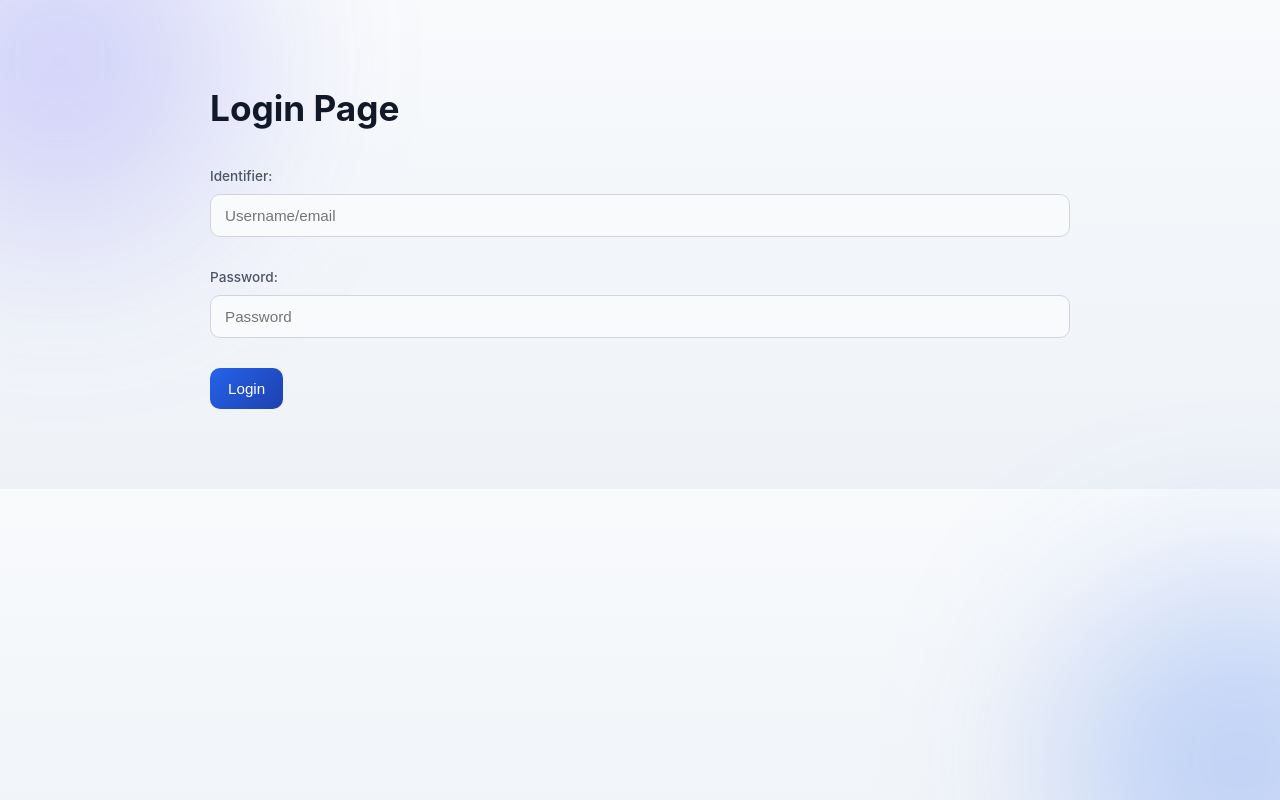
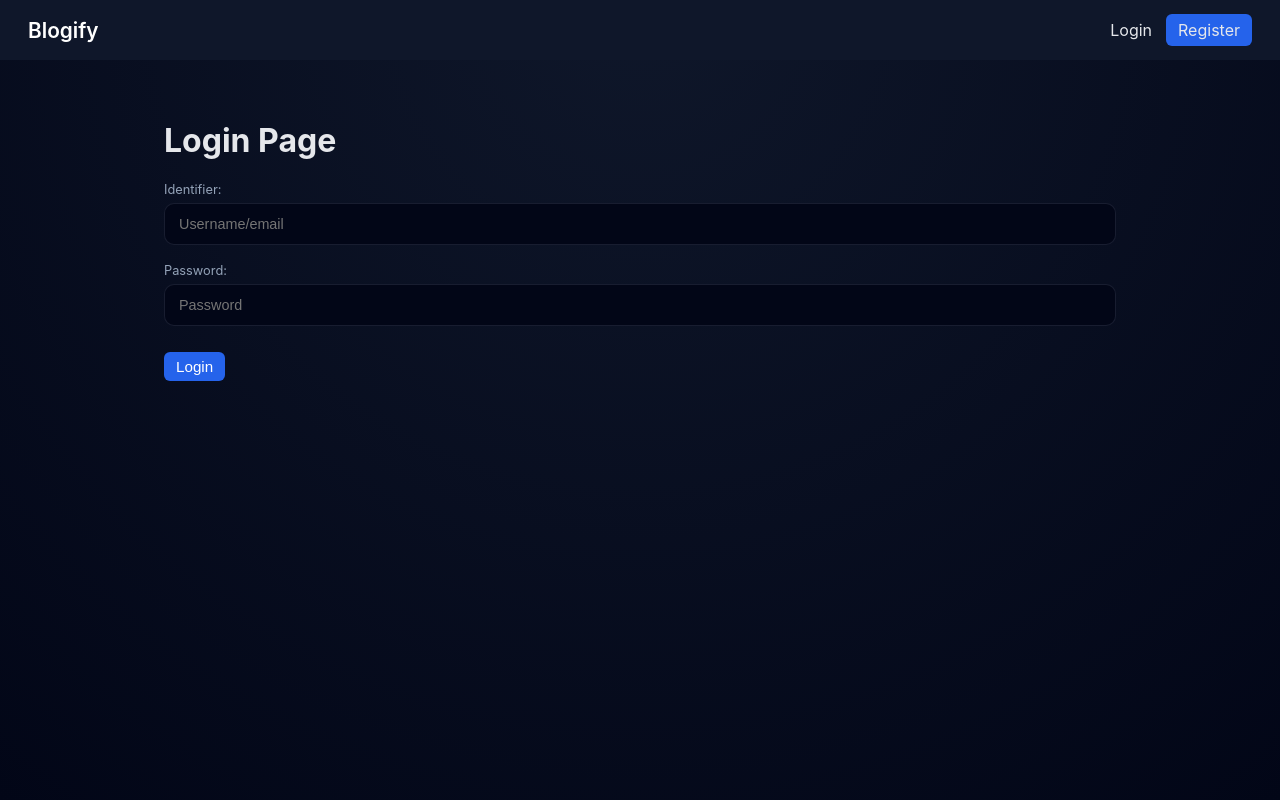
Before and after one commit to Xenohhhh/MERN_Blog-Project, a React app in the folder frontend/: page /login in a window 1280 px wide. Built offline with nearby package versions, Linux system fonts and the light colour scheme; the HTML template or start-up script is replaced by a standard one.

Commit message:
feat: display draft and published post counts on user profile

```diff
--- a/frontend/src/App.jsx
+++ b/frontend/src/App.jsx
@@ -1,4 +1,7 @@
 import { Routes, Route } from "react-router-dom"
+import { useState } from "react"
+
+import Navbar from "./components/Navbar"
 import PostsFeed from "./pages/PostsFeed"
 import SinglePost from "./pages/SinglePost"
 import Login from "./pages/login"
@@ -7,9 +10,14 @@ import Profile from "./pages/Profile"
 import Drafts from "./pages/drafts"
 import EditDraft from "./pages/EditDraft"
 import ProtectedRoute from "./components/ProtectedRoutes"
+import CreateDraft from "./pages/CreateDraft"
 
 function App() {
+  const [search, setSearch] = useState("")
   return (
+    <>
+    <Navbar search={search} setSearch={setSearch} />
+
     <Routes>
       <Route path="/" element={<PostsFeed />} />
       <Route path="/post/:id" element={<SinglePost />} />
@@ -28,8 +36,10 @@ function App() {
 
       <Route path="/profile" element={<Profile />} />
       <Route path="/drafts" element={<Drafts />} />
+      <Route path="/drafts/new" element={<CreateDraft />} />
       <Route path="/drafts/:id/edit" element={<EditDraft />} />
     </Routes>
+    </>
   )
 }
 
--- /dev/null
+++ b/frontend/src/components/Navbar.jsx
@@ -0,0 +1,48 @@
+import { Link, useNavigate } from "react-router-dom"
+
+const Navbar = ({ search, setSearch }) => {
+  const navigate = useNavigate()
+  const token = localStorage.getItem("token")
+
+  const handleSubmit = (e) => {
+    e.preventDefault()
+    navigate("/")
+  }
+
+  const handleLogout = () => {
+    localStorage.removeItem("token")
+    navigate("/login")
+  }
+
+  return (
+    <nav className="navbar">
+      <Link to="/" className="logo">
+        Blogify
+      </Link>
+
+
+
+
+      <div className="nav-actions">
+        {!token ? (
+          <>
+            <Link to="/login">Login</Link>
+            <Link to="/register" className="btn">
+              Register
+            </Link>
+          </>
+        ) : (
+          <>
+            <Link to="/drafts">Drafts</Link>
+            <Link to="/profile">Profile</Link>
+            <button onClick={handleLogout} className="btn danger">
+              Logout
+            </button>
+          </>
+        )}
+      </div>
+    </nav>
+  )
+}
+
+export default Navbar
--- a/frontend/src/index.css
+++ b/frontend/src/index.css
@@ -1,303 +1,321 @@
-/* =====================
-   RESET + BASE
-===================== */
+/* ===================== RESET ===================== */
 * {
-    box-sizing: border-box;
+  box-sizing: border-box;
 }
 
 body {
-    margin: 0;
-    font-family: "Inter", system-ui, -apple-system, BlinkMacSystemFont, sans-serif;
-    background: linear-gradient(180deg, #f8fafc, #eef2f7);
-    color: #1f2937;
-    line-height: 1.6;
-    overflow-x: hidden;
+  margin: 0;
+  font-family: Inter, system-ui, -apple-system, BlinkMacSystemFont, "Segoe UI",
+    Roboto, Ubuntu, sans-serif;
+  background: radial-gradient(circle at top, #0f172a, #020617);
+  color: #e5e7eb;
+  min-height: 100vh;
 }
 
-/* Soft background blobs */
-body::before,
-body::after {
-    content: "";
-    position: fixed;
-    width: 360px;
-    height: 360px;
-    border-radius: 50%;
-    filter: blur(90px);
-    z-index: -1;
+/* ===================== COMMON ===================== */
+a {
+  text-decoration: none;
+  color: inherit;
 }
 
-body::before {
-    top: -120px;
-    left: -120px;
-    background: rgba(99, 102, 241, 0.25);
+.container {
+  max-width: 1000px;
+  margin: 0 auto;
+  padding: 40px 24px;
 }
 
-body::after {
-    bottom: -140px;
-    right: -140px;
-    background: rgba(37, 99, 235, 0.25);
+.loading {
+  text-align: center;
+  color: #94a3b8;
+  font-size: 0.95rem;
 }
 
-/* =====================
-   LAYOUT
-===================== */
-.container {
-    max-width: 900px;
-    margin: 80px auto;
-    padding: 0 20px;
+.text-danger {
+  text-align: center;
+  color: #f87171;
+  margin-top: 12px;
 }
 
-.centered {
-    max-width: 420px;
-    margin: 100px auto;
-    padding: 36px;
-    background: #fff;
-    border-radius: 14px;
-    box-shadow:
-        0 12px 32px rgba(0, 0, 0, 0.08),
-        0 4px 10px rgba(0, 0, 0, 0.05);
+/* ===================== FEED PAGE ===================== */
+.feed-page {
+  max-width: 1200px;
+  margin: 0 auto;
+  padding: 40px 24px 80px;
 }
 
-/* =====================
-   HERO SECTION
-===================== */
-.hero {
-    text-align: center;
-    padding: 100px 20px 60px;
+.feed-title {
+  font-size: 2rem;
+  font-weight: 600;
+  margin-bottom: 32px;
+  letter-spacing: -0.02em;
 }
 
-.hero h1 {
-    font-size: 3rem;
-    font-weight: 700;
-    letter-spacing: -0.03em;
-    margin-bottom: 16px;
+/* ===================== GRID ===================== */
+.posts-grid {
+  display: grid;
+  grid-template-columns: repeat(auto-fill, minmax(280px, 1fr));
+  gap: 24px;
 }
 
-.hero p {
-    font-size: 1.15rem;
-    color: #4b5563;
-    max-width: 620px;
-    margin: 0 auto;
+/* ===================== POST CARD ===================== */
+.post-card {
+  background: linear-gradient(180deg, #020617, #020617);
+  border: 1px solid rgba(148, 163, 184, 0.08);
+  border-radius: 14px;
+  padding: 20px;
+  display: flex;
+  flex-direction: column;
+  justify-content: space-between;
+  cursor: pointer;
+  transition: transform 0.25s ease, box-shadow 0.25s ease, border 0.25s ease;
 }
 
-/* =====================
-   HEADINGS
-===================== */
-h1,
-h2,
-h3 {
-    color: #111827;
+.post-card:hover {
+  transform: translateY(-6px);
+  border-color: rgba(56, 189, 248, 0.4);
+  box-shadow:
+    0 20px 40px rgba(0, 0, 0, 0.6),
+    0 0 0 1px rgba(56, 189, 248, 0.15);
 }
 
-h1 {
-    font-size: 2.2rem;
-    margin-bottom: 30px;
+.post-content h2 {
+  font-size: 1.05rem;
+  font-weight: 600;
+  margin-bottom: 10px;
+  line-height: 1.4;
+  color: #f8fafc;
 }
 
-h2 {
-    font-size: 1.4rem;
-    margin-bottom: 10px;
+.post-content p {
+  font-size: 0.9rem;
+  line-height: 1.6;
+  color: #cbd5f5;
 }
 
-/* =====================
-   FORMS
-===================== */
+.post-footer {
+  margin-top: 18px;
+  font-size: 0.85rem;
+  color: #38bdf8;
+  font-weight: 500;
+}
+
+/* ===================== LOAD MORE ===================== */
+.load-more-wrapper {
+  display: flex;
+  justify-content: center;
+  margin-top: 50px;
+}
+
+.load-more-wrapper button {
+  background: linear-gradient(135deg, #38bdf8, #0ea5e9);
+  border: none;
+  color: #020617;
+  padding: 12px 28px;
+  font-size: 0.95rem;
+  border-radius: 999px;
+  cursor: pointer;
+  transition: transform 0.15s ease, box-shadow 0.2s ease;
+}
+
+.load-more-wrapper button:hover {
+  transform: translateY(-2px);
+  box-shadow: 0 10px 30px rgba(56, 189, 248, 0.35);
+}
+
+/* ===================== SINGLE POST ===================== */
+.single-post {
+  max-width: 800px;
+  margin: 0 auto;
+  padding: 60px 24px;
+}
+
+.single-post h1 {
+  font-size: 2.2rem;
+  margin-bottom: 24px;
+  color: #f8fafc;
+}
+
+.single-post p {
+  font-size: 1.05rem;
+  line-height: 1.9;
+  color: #cbd5f5;
+}
+
+/* ===================== FORMS ===================== */
+form {
+  margin-top: 10px;
+}
+
 .form-group {
-    margin-bottom: 20px;
+  margin-bottom: 18px;
 }
 
 label {
-    display: block;
-    font-size: 0.85rem;
-    font-weight: 500;
-    color: #4b5563;
-    margin-bottom: 6px;
+  display: block;
+  font-size: 0.8rem;
+  margin-bottom: 6px;
+  color: #94a3b8;
 }
 
 input,
 textarea {
-    width: 100%;
-    padding: 12px 14px;
-    margin-bottom: 10px;
-    font-size: 0.95rem;
-    border-radius: 10px;
-    border: 1px solid #d1d5db;
-    background: #f9fafb;
-    transition: all 0.2s ease;
-}
-
-textarea {
-    resize: vertical;
+  width: 100%;
+  background: #020617;
+  border: 1px solid rgba(148, 163, 184, 0.15);
+  border-radius: 10px;
+  padding: 12px 14px;
+  color: #e5e7eb;
+  font-size: 0.9rem;
+  transition: border 0.2s ease, box-shadow 0.2s ease;
 }
 
 input:focus,
 textarea:focus {
-    outline: none;
-    border-color: #2563eb;
-    background: #fff;
-    box-shadow: 0 0 0 3px rgba(37, 99, 235, 0.15);
+  outline: none;
+  border-color: #38bdf8;
+  box-shadow: 0 0 0 3px rgba(56, 189, 248, 0.2);
 }
 
-/* =====================
-   BUTTONS
-===================== */
 button {
-    display: flex;
-    align-items: center;
-    justify-content: center;
-    margin-top: 10px;
-    padding: 12px 18px;
-    border-radius: 10px;
-    border: none;
-    font-size: 0.95rem;
-    font-weight: 500;
-    cursor: pointer;
-    background: linear-gradient(135deg, #2563eb, #1e40af);
-    color: #fff;
-    transition: transform 0.1s ease, box-shadow 0.2s ease;
+  background: linear-gradient(135deg, #38bdf8, #0ea5e9);
+  border: none;
+  color: #020617;
+  padding: 12px;
+  border-radius: 10px;
+  font-size: 0.95rem;
+  cursor: pointer;
+  margin-top: 8px;
 }
 
-/* Centered load more button */
-.load-more-wrapper {
-  display: flex;
-  justify-content: center;
-  margin: 40px 0;
+button:hover {
+  box-shadow: 0 10px 25px rgba(56, 189, 248, 0.35);
 }
 
-
-button:hover {
-    box-shadow: 0 10px 24px rgba(37, 99, 235, 0.35);
+/* ===================== DRAFT ACTIONS ===================== */
+.actions {
+  display: flex;
+  gap: 10px;
+  margin-top: 16px;
 }
 
-button:active {
-    transform: scale(0.97);
+.actions button {
+  flex: 1;
+  padding: 8px;
+  font-size: 0.8rem;
 }
 
-button.danger {
-    background: linear-gradient(135deg, #dc2626, #991b1b);
+.actions .danger {
+  background: linear-gradient(135deg, #ef4444, #dc2626);
+  color: white;
 }
 
-button.secondary {
-    background: #e5e7eb;
-    color: #111827;
+/* ===================== PROFILE ===================== */
+.profile-box {
+  background: #020617;
+  border-radius: 14px;
+  padding: 20px;
+  border: 1px solid rgba(148, 163, 184, 0.1);
 }
 
-button:disabled {
-    opacity: 0.6;
-    cursor: not-allowed;
+.profile-item {
+  display: flex;
+  justify-content: space-between;
+  padding: 12px 0;
+  border-bottom: 1px solid rgba(148, 163, 184, 0.1);
 }
 
-/* =====================
-   POSTS FEED
-===================== */
+.profile-item:last-child {
+  border-bottom: none;
+}
+
+.profile-item span {
+  font-weight: 600;
+  color: #f8fafc;
+}
+
+/* ===================== RESPONSIVE ===================== */
+@media (max-width: 600px) {
+  .feed-title {
+    font-size: 1.6rem;
+  }
+
+  .post-content p {
+    font-size: 0.85rem;
+  }
+}
+/* NAVBAR */
+.navbar {
+  display: flex;
+  align-items: center;
+  justify-content: space-between;
+  padding: 14px 28px;
+  background: #0f172a;
+  color: white;
+}
+
+.logo {
+  font-size: 1.3rem;
+  font-weight: 600;
+  color: white;
+  text-decoration: none;
+}
+
+.search-box input {
+  width: 260px;
+  padding: 8px 12px;
+  border-radius: 8px;
+  border: none;
+  outline: none;
+}
+
+.nav-actions {
+  display: flex;
+  gap: 14px;
+  align-items: center;
+}
+
+.nav-actions a {
+  color: #e5e7eb;
+  text-decoration: none;
+}
+
+.btn {
+  padding: 6px 12px;
+  border-radius: 6px;
+  background: #2563eb;
+  color: white;
+  border: none;
+  cursor: pointer;
+}
+
+.btn.danger {
+  background: #dc2626;
+}
+
+/* FEED */
 .posts-grid {
-    display: grid;
-    grid-template-columns: repeat(auto-fill, minmax(280px, 1fr));
-    gap: 24px;
+  display: grid;
+  grid-template-columns: repeat(auto-fill, minmax(280px, 1fr));
+  gap: 20px;
 }
 
 .post-card {
-    background: #fff;
-    padding: 22px;
-    border-radius: 14px;
-    box-shadow:
-        0 6px 18px rgba(0, 0, 0, 0.06),
-        0 2px 6px rgba(0, 0, 0, 0.04);
-    cursor: pointer;
-    transition: transform 0.15s ease, box-shadow 0.2s ease;
+  padding: 18px;
+  border-radius: 12px;
+  cursor: pointer;
+  transition: transform 0.15s ease, box-shadow 0.2s ease;
 }
 
 .post-card:hover {
-    transform: translateY(-4px);
-    box-shadow:
-        0 12px 28px rgba(0, 0, 0, 0.1),
-        0 4px 10px rgba(0, 0, 0, 0.06);
+  transform: translateY(-4px);
+  box-shadow: 0 12px 30px rgba(0, 0, 0, 0.12);
 }
 
-.post-card p {
-    color: #4b5563;
-    font-size: 0.95rem;
-    margin-top: 8px;
+.read-more {
+  color: #2563eb;
+  font-size: 0.85rem;
 }
-
-.post-card:hover {
-    transform: translateY(-6px) scale(1.01);
-    box-shadow:
-        0 18px 40px rgba(37, 99, 235, 0.18),
-        0 6px 14px rgba(0, 0, 0, 0.08);
+.post-content {
+  white-space: pre-wrap;
+  line-height: 1.7;
 }
-
-
-/* =====================
-   SINGLE POST
-===================== */
-.post-page {
-    max-width: 720px;
-    margin: 80px auto;
-    padding: 0 20px;
-}
-
-.post-page h1 {
-    font-size: 2.6rem;
-    margin-bottom: 10px;
-}
-
-.post-meta {
-    font-size: 0.85rem;
-    color: #6b7280;
-    margin-bottom: 30px;
-}
-
-.post-content {
-    font-family: "Georgia", serif;
-    font-size: 1.05rem;
-    line-height: 1.8;
-}
-
-/* =====================
-   DRAFTS
-===================== */
-.actions {
-    display: flex;
-    gap: 10px;
-    margin-top: 16px;
-}
-
-/* =====================
-   SEARCH
-===================== */
-.search-box {
-    max-width: 500px;
-    margin: 0 auto 40px;
-}
-
-.search-box input {
-    font-size: 1rem;
-}
-
-/* =====================
-   STATES
-===================== */
-.loading {
-    text-align: center;
-    color: #6b7280;
-}
-
-.text-danger {
-    text-align: center;
-    color: #dc2626;
-    margin-top: 16px;
-}
-
-/* =====================
-   RESPONSIVE
-===================== */
-@media (max-width: 600px) {
-    .hero h1 {
-        font-size: 2.2rem;
-    }
-
-    .post-page h1 {
-        font-size: 2rem;
-    }
-}
--- /dev/null
+++ b/frontend/src/pages/CreateDraft.jsx
@@ -0,0 +1,60 @@
+import React from "react"
+import { useNavigate } from "react-router-dom"
+import api from "../api/axios"
+
+const CreateDraft = () => {
+  const navigate = useNavigate()
+
+  const [title, setTitle] = React.useState("")
+  const [content, setContent] = React.useState("")
+  const [loading, setLoading] = React.useState(false)
+
+  const handleSubmit = async (e) => {
+    e.preventDefault()
+    setLoading(true)
+
+    try {
+      await api.post("/post/draft", { title, content })
+      navigate("/drafts")
+    } catch (err) {
+      alert("Failed to create draft")
+    } finally {
+      setLoading(false)
+    }
+  }
+
+  return (
+    <div className="container">
+      <h1>New Draft</h1>
+
+      <p>Title should be at least 3 character long.</p>
+
+      <form onSubmit={handleSubmit}>
+        <div className="form-group">
+          <label>Title</label>
+          <input
+            value={title}
+            onChange={(e) => setTitle(e.target.value)}
+            required
+          />
+        </div>
+
+        <div className="form-group">
+          <label>Content</label>
+          <textarea
+            rows="10"
+            value={content}
+            onChange={(e) => setContent(e.target.value)}
+            required
+          />
+        </div>
+
+        <button disabled={loading}>
+          {loading ? "Saving..." : "Save Draft"}
+        </button>
+      </form>
+    </div>
+  )
+}
+
+export default CreateDraft
--- a/frontend/src/pages/PostsFeed.jsx
+++ b/frontend/src/pages/PostsFeed.jsx
@@ -1,70 +1,103 @@
 import React from "react"
+import { useNavigate } from "react-router-dom"
 import api from "../api/axios"
-import { useNavigate } from "react-router-dom"
-
 
 const PostsFeed = () => {
+  const navigate = useNavigate()
+
   const [posts, setPosts] = React.useState([])
   const [loading, setLoading] = React.useState(true)
+
+  // 👇 separate states
+  const [input, setInput] = React.useState("")   // what user types
+  const [search, setSearch] = React.useState("") // what backend uses
+
   const [page, setPage] = React.useState(1)
-  const [search, setSearch] = React.useState("")
-  const [totalPages, setTotalPages] = React.useState(1)
+  const [hasMore, setHasMore] = React.useState(true)
 
-  React.useEffect(() => {
-    const fetchPosts = async () => {
+  const LIMIT = 6
+
+  const fetchPosts = async (pageNumber = 1, reset = false) => {
     try {
-        const res = await api.get(`/post?search=${search}&page=${page}&limit=6`)
-        setPosts(prev => page === 1 ? res.data.posts : [...prev, ...res.data.posts])
-        setTotalPages(res.data.totalPosts)
+      const res = await api.get(
+        `/post?search=${search}&page=${pageNumber}&limit=${LIMIT}`
+      )
+
+      const newPosts = res.data.posts || []
+
+      setPosts((prev) =>
+        reset ? newPosts : [...prev, ...newPosts]
+      )
+
+      setHasMore(newPosts.length === LIMIT)
     } catch (err) {
-        console.error(err)
-        setPosts([])
+      console.error("Failed to fetch posts", err)
     } finally {
       setLoading(false)
     }
   }
 
-    fetchPosts()
-  }, [page, search])
-  const navigate = useNavigate()
+  // 🔁 runs only when SEARCH changes (not while typing)
+  React.useEffect(() => {
+    setLoading(true)
+    setPage(1)
+    fetchPosts(1, true)
+  }, [search])
 
+  const handleSearch = () => {
+    setSearch(input) // 🔥 trigger search intentionally
+  }
 
-  if (loading) return <p>Loading posts...</p>
+  const handleLoadMore = () => {
+    const nextPage = page + 1
+    setPage(nextPage)
+    fetchPosts(nextPage)
+  }
+
+  if (loading) return <p className="loading">Loading posts...</p>
 
   return (
-    <div className="container">
-      <h1>Posts</h1>
+    <div className="feed-page">
+      <h1 className="feed-title">Latest Articles</h1>
 
+      {/* 🔍 SEARCH */}
+      <div style={{ display: "flex", gap: "10px", marginBottom: "24px" }}>
         <input
           type="text"
-        placeholder="Search any blog"
-        value={search}
-        onChange={(e) => {
-          setSearch(e.target.value)
-          setPage(1)
-        }
-        }
+          placeholder="Search posts..."
+          value={input}
+          onChange={(e) => setInput(e.target.value)}
         />
+        <button onClick={handleSearch}>Search</button>
+      </div>
 
-      {posts.length === 0 && <p>No posts yet</p>}
+      {posts.length === 0 && <p>No posts found</p>}
 
+      {/* 📄 POSTS */}
+      <div className="posts-grid">
         {posts.map((post) => (
-        <div key={post._id} className="post-card" onClick={() => {navigate(`/post/${post._id}`)}}>
+          <div
+            key={post._id}
+            className="post-card"
+            onClick={() => navigate(`/post/${post._id}`)}
+          >
+            <div className="post-content">
               <h2>{post.title}</h2>
-          <p>{post.content}</p>
+              <p>{post.content.slice(0, 120)}...</p>
+            </div>
+            <div className="post-footer">Read more →</div>
           </div>
         ))}
+      </div>
 
-      {page < totalPages && (
+      {/* ➕ LOAD MORE */}
+      {hasMore && (
         <div className="load-more-wrapper">
-          <button onClick={() => setPage((p) => p + 1)}>
-            Load more
-          </button>
+          <button onClick={handleLoadMore}>Load more</button>
         </div>
       )}
     </div>
   )
 }
 
-
 export default PostsFeed
--- a/frontend/src/pages/SinglePost.jsx
+++ b/frontend/src/pages/SinglePost.jsx
@@ -29,7 +29,7 @@ const SinglePost = () => {
   return (
     <div className="container">
       <h1>{post.title}</h1>
-      <p>{post.content}</p>
+      <p className="post-content">{post.content}</p>
     </div>
   )
 }
```
Also changed, not shown: frontend/src/pages/drafts.jsx (+9 -1 lines), frontend/src/pages/profile.jsx (+18 -0 lines). Lines whose indentation alone changed are shown as unchanged.
